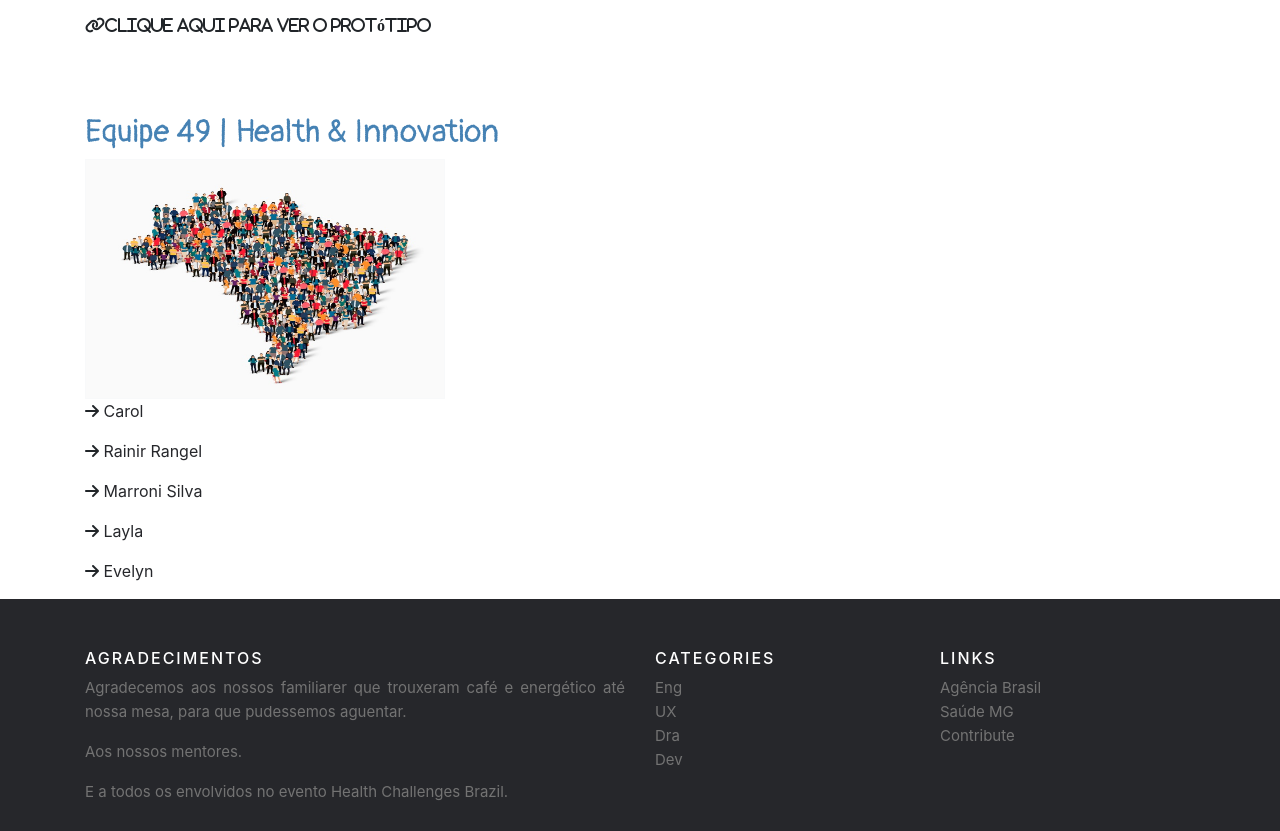
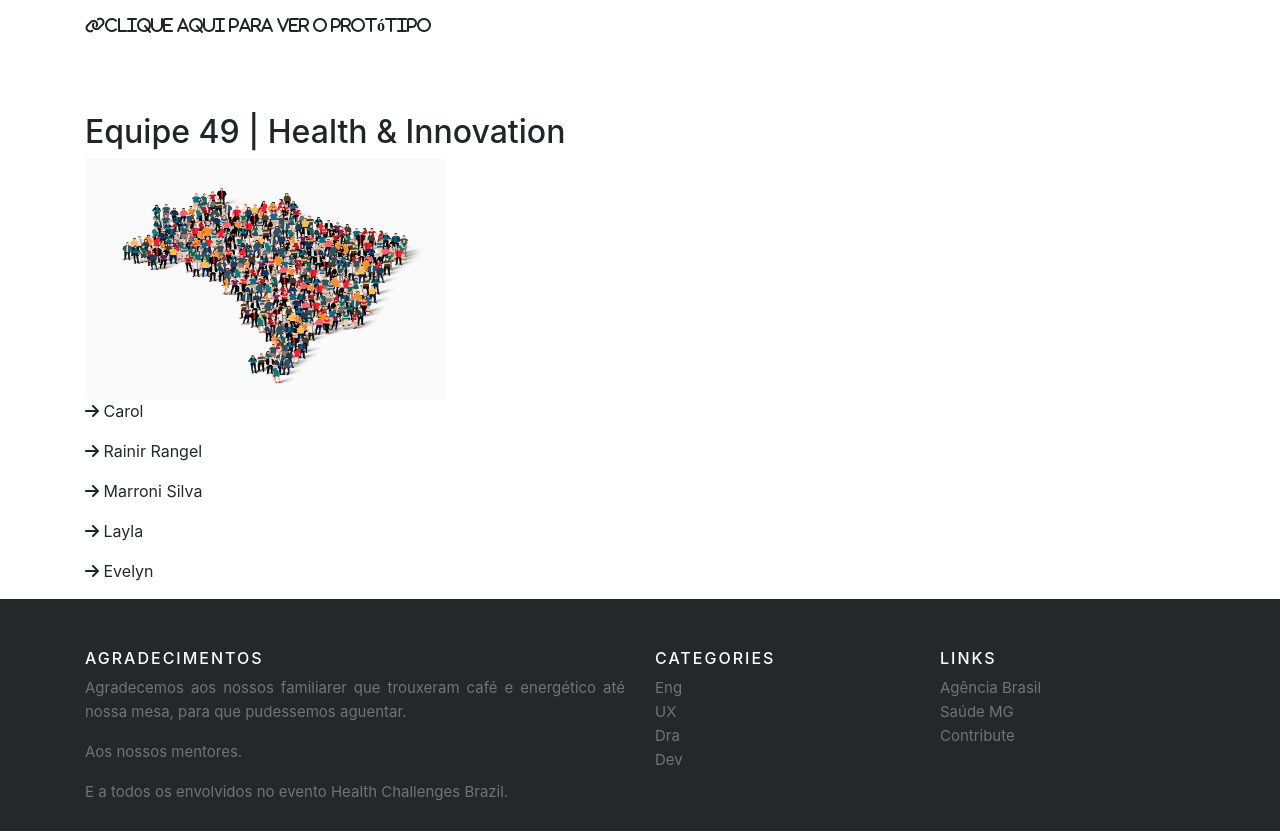
Before and after one commit to Evelyndepiala01/Evelyndepiala01.github.io, a plain HTML site: page index.html in a window 1280 px wide. Shown: the part 2189-3020 px from the top of the page. Drawn offline with nearby package versions, Linux system fonts and the light colour scheme; a web font is replaced by a local one.

Commit message:
correção

```diff
--- a/index.html
+++ b/index.html
@@ -130,7 +130,7 @@
 
   <section  id="contato" >
     <div class="container">
-      <h2 class="sobre font">Equipe 49 | Health & Innovation</h2>
+      <h2 class="sobre">Equipe 49 | Health & Innovation</h2>
 
 
 
--- a/style/estilo.css
+++ b/style/estilo.css
@@ -22,7 +22,7 @@ img {
 
 .font {
     color: #4682B4;
-    font-family: 'Pangolin', cursive;
+
 }
 
 
```
